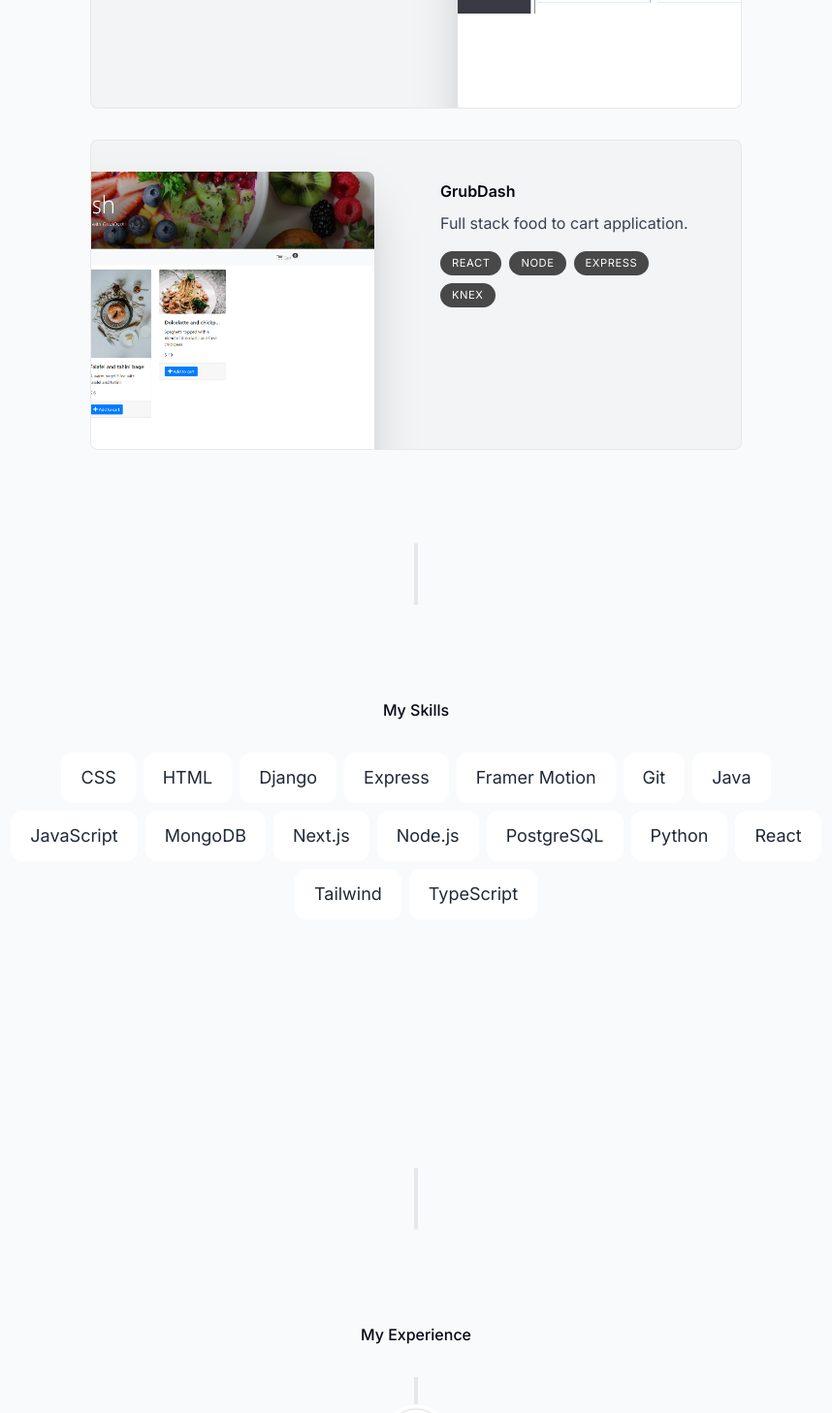
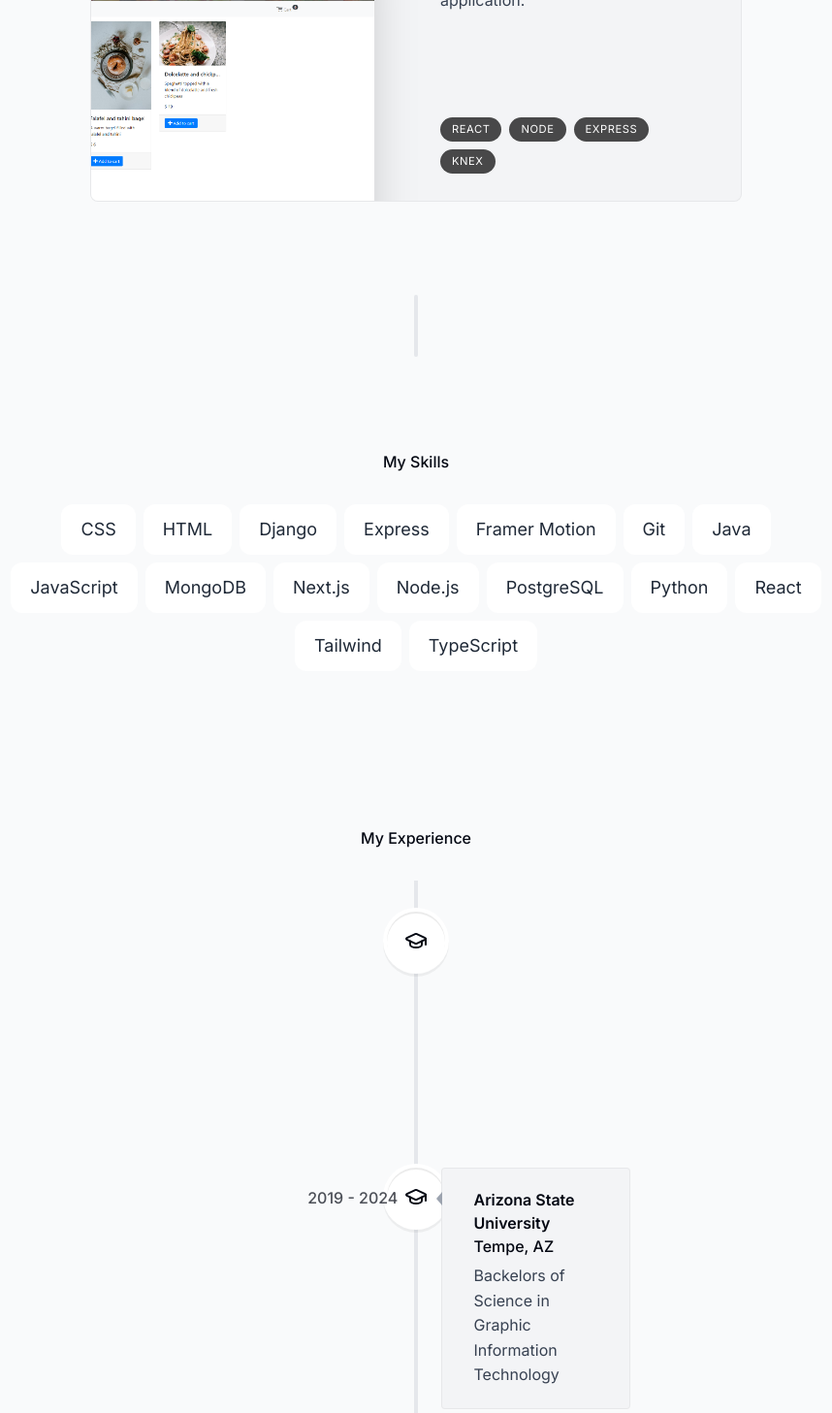
Before and after one commit to JonEast87/portfolio, a Next.js app: page / in a window 1280 px wide. Shown: the part 1900-3357 px from the top of the page at 97% size, without its empty margins (211-1069 px from the left). Built offline with nearby package versions, Linux system fonts and the light colour scheme.

Commit message:
wrapped up the timeline, have a slight issue with it bumping up with the vertical line, will fix afterwards

```diff
--- a/app/page.tsx
+++ b/app/page.tsx
@@ -11,11 +11,9 @@ export default function Home() {
       <Intro />
       <SectionDivider />
       <About />
-      <SectionDivider />
       <Projects />
       <SectionDivider />
       <Skills />
-      <SectionDivider />
       <Experience />
     </main>
   );
--- a/components/experience.tsx
+++ b/components/experience.tsx
@@ -11,12 +11,13 @@ import { experiencesData } from "@/lib/data";
 
 export default function Experience() {
   return (
-    <section id="experience">
+    <section id="experience" className="scroll-mt-28 mb-28 sm:mb-40">
       <SectionHeading>My experience</SectionHeading>
       <VerticalTimeline lineColor="">
         {experiencesData.map((experience, index) => (
           <React.Fragment key={index}>
             <VerticalTimelineElement
+              visible={true}
               contentStyle={{
                 background: "#f3f4f6",
                 boxShadow: "none",
--- a/components/project.tsx
+++ b/components/project.tsx
@@ -38,10 +38,10 @@ export default function Project({
         className="bg-gray-100 max-w-[42rem] border border-black/5 rounded-lg overflow-hidden sm:pr-8 relative sm:h-[20rem]
     hover:bg-gray-200 transition sm:group-even:pl-8"
       >
-        <div className="pt-4 pb-7 px-5 sm:pl-10 sm:pr-2 sm:pt-10 sm:max-w-[%50] flex flex-col h-full sm:group-even:ml-[18rem] sm:group-odd:mr-[18rem]">
+        <div className="pt-4 pb-7 px-5 sm:pl-10 sm:pr-2 sm:pt-10 sm:max-w-[50%] flex flex-col h-full sm:group-even:ml-[18rem] sm:group-odd:mr-[18rem]">
           <h3 className="text-2x1 font-semibold">{title}</h3>
           <p className="mt-2 leading-relaxed text-gray-700">{description}</p>
-          <ul className="flex flex-wrap sm:mt-4 gap-2 mt-auto">
+          <ul className="flex flex-wrap mt-4 gap-2 sm:mt-auto">
             {tags.map((tag, index) => (
               <li
                 className="bg-black/[0.7] px-3 py-1 text-[0.7rem] uppercase tracking-wider text-white rounded-full"
--- a/lib/data.ts
+++ b/lib/data.ts
@@ -33,7 +33,7 @@ export const links = [
 export const experiencesData = [
   {
     title: "Thinkful",
-    location: "Miami, FL",
+    location: "New York, NY",
     description: "Software Engineering Immersion camp.",
     icon: React.createElement(LuGraduationCap),
     date: "2022",
--- a/package.json
+++ b/package.json
@@ -28,6 +28,6 @@
     "typescript": "5.3.3"
   },
   "devDependencies": {
-    "@types/react-vertical-timeline-component": "^3.3.6"
+    "@types/react-vertical-timeline-component": "^3.3.3"
   }
 }
```
Also changed, not shown: 1 other file (tests, documents, lock files or other folders).
